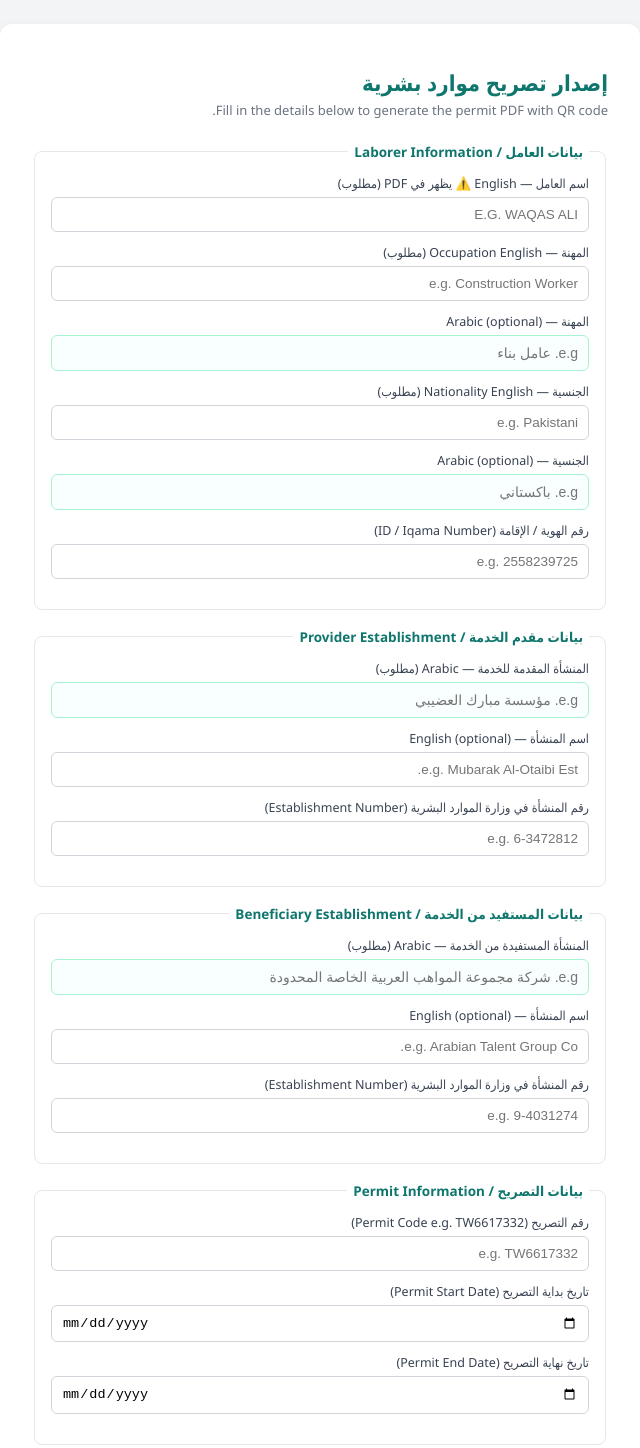
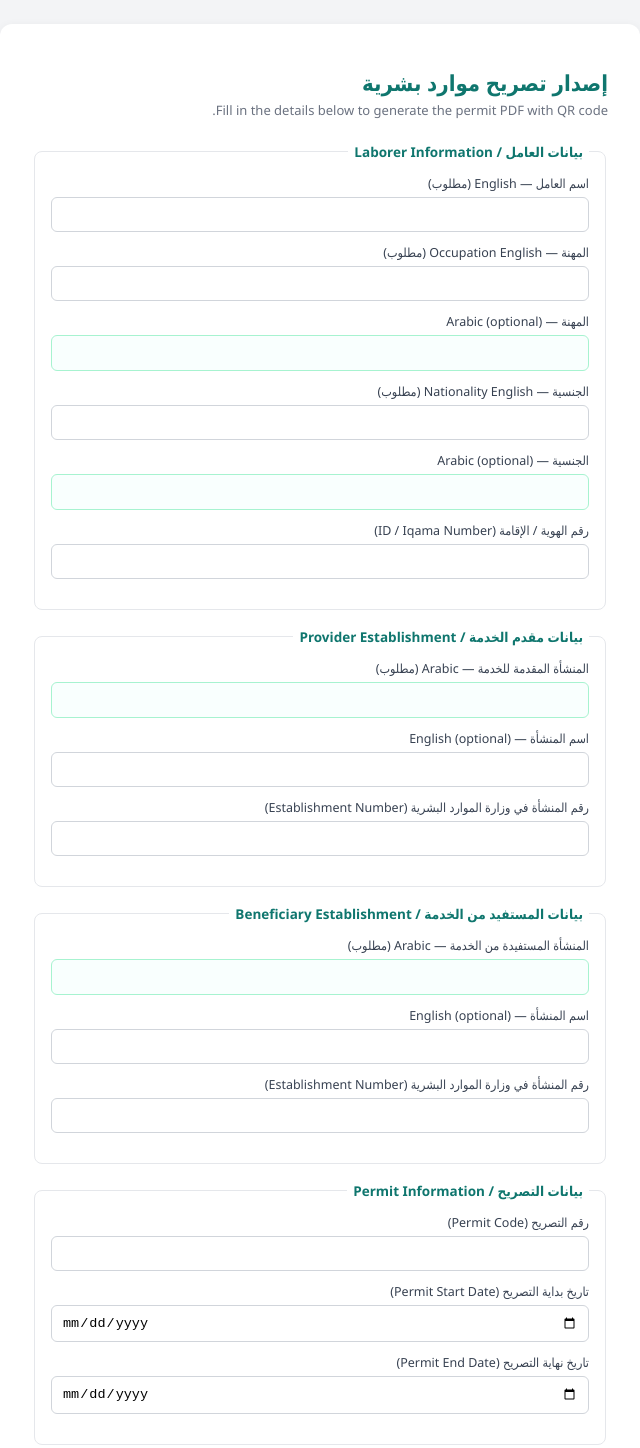
Before and after one commit to muhammad-engr-waqas/permit-, a website: page public/index.html in a window 1280 px wide. Shown: the top 1448 px of the page, without its empty margins (320-960 px from the left). Drawn offline with Linux system fonts and the light colour scheme.

```diff
--- a/public/index.html
+++ b/public/index.html
@@ -15,56 +15,56 @@
       <fieldset>
         <legend>بيانات العامل / Laborer Information</legend>
 
-        <label>اسم العامل — English ⚠️ يظهر في PDF (مطلوب)
-          <input type="text" name="laborerNameEn" required placeholder="e.g. WAQAS ALI" style="text-transform:uppercase;" />
+        <label>اسم العامل — English (مطلوب)
+          <input type="text" name="laborerNameEn" required placeholder="" style="text-transform:uppercase;" />
         </label>
         <label>المهنة — Occupation English (مطلوب)
-          <input type="text" name="occupationEn" required placeholder="e.g. Construction Worker" />
+          <input type="text" name="occupationEn" required placeholder="" />
         </label>
         <label>المهنة — Arabic (optional)
-          <input type="text" name="occupationAr" placeholder="e.g. عامل بناء" dir="rtl" />
+          <input type="text" name="occupationAr" placeholder="" dir="rtl" />
         </label>
         <label>الجنسية — Nationality English (مطلوب)
-          <input type="text" name="nationalityEn" required placeholder="e.g. Pakistani" />
+          <input type="text" name="nationalityEn" required placeholder="" />
         </label>
         <label>الجنسية — Arabic (optional)
-          <input type="text" name="nationalityAr" placeholder="e.g. باكستاني" dir="rtl" />
+          <input type="text" name="nationalityAr" placeholder="" dir="rtl" />
         </label>
         <label>رقم الهوية / الإقامة (ID / Iqama Number)
-          <input type="text" name="idNumber" required placeholder="e.g. 2558239725" />
+          <input type="text" name="idNumber" required placeholder="" />
         </label>
       </fieldset>
 
       <fieldset>
         <legend>بيانات مقدم الخدمة / Provider Establishment</legend>
         <label>المنشأة المقدمة للخدمة — Arabic (مطلوب)
-          <input type="text" name="providerNameAr" required placeholder="e.g. مؤسسة مبارك العضيبي" dir="rtl" />
+          <input type="text" name="providerNameAr" required placeholder="" dir="rtl" />
         </label>
         <label>اسم المنشأة — English (optional)
-          <input type="text" name="providerNameEn" placeholder="e.g. Mubarak Al-Otaibi Est." />
+          <input type="text" name="providerNameEn" placeholder="" />
         </label>
         <label>رقم المنشأة في وزارة الموارد البشرية (Establishment Number)
-          <input type="text" name="providerEstablishmentNumber" required placeholder="e.g. 6-3472812" />
+          <input type="text" name="providerEstablishmentNumber" required placeholder="" />
         </label>
       </fieldset>
 
       <fieldset>
         <legend>بيانات المستفيد من الخدمة / Beneficiary Establishment</legend>
         <label>المنشأة المستفيدة من الخدمة — Arabic (مطلوب)
-          <input type="text" name="beneficiaryNameAr" required placeholder="e.g. شركة مجموعة المواهب العربية الخاصة المحدودة" dir="rtl" />
+          <input type="text" name="beneficiaryNameAr" required placeholder="" dir="rtl" />
         </label>
         <label>اسم المنشأة — English (optional)
-          <input type="text" name="beneficiaryNameEn" placeholder="e.g. Arabian Talent Group Co." />
+          <input type="text" name="beneficiaryNameEn" placeholder="" />
         </label>
         <label>رقم المنشأة في وزارة الموارد البشرية (Establishment Number)
-          <input type="text" name="beneficiaryEstablishmentNumber" required placeholder="e.g. 9-4031274" />
+          <input type="text" name="beneficiaryEstablishmentNumber" required placeholder="" />
         </label>
       </fieldset>
 
       <fieldset>
         <legend>بيانات التصريح / Permit Information</legend>
-        <label>رقم التصريح (Permit Code e.g. TW6617332)
-          <input type="text" name="permitCode" placeholder="e.g. TW6617332" />
+        <label>رقم التصريح (Permit Code)
+          <input type="text" name="permitCode" placeholder="" />
         </label>
         <label>تاريخ بداية التصريح (Permit Start Date)
           <input type="date" name="permitStartDate" required />
```
